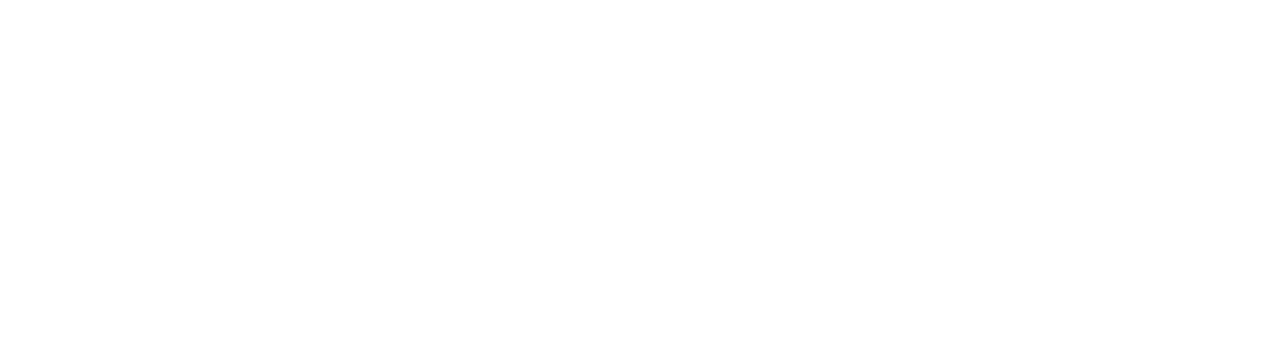
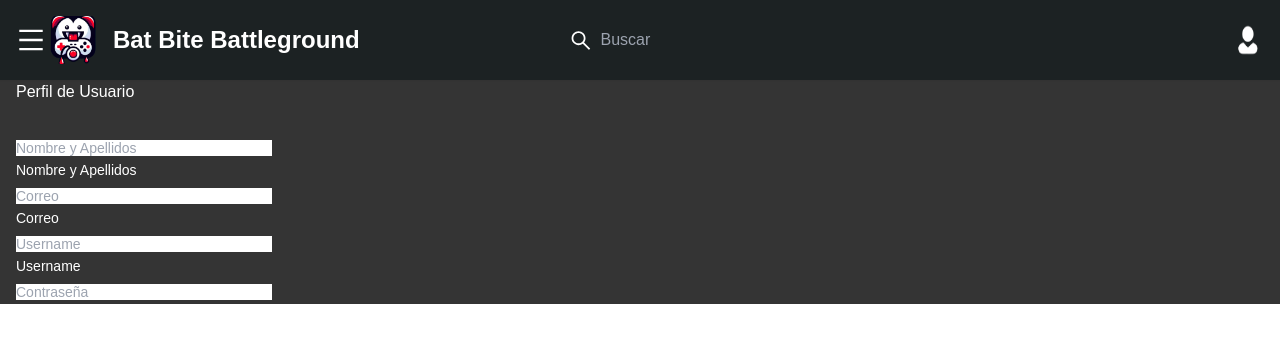
Before and after one commit to mariacornejor/PIISproject, a React (Vite) app: page /profile in a window 1280 px wide. Before the commit this address had no page. Shown: the top 342 px of the page. Built offline with nearby package versions, Linux system fonts and the light colour scheme.

Commit message:
Principio de profile

```diff
--- a/src/App.tsx
+++ b/src/App.tsx
@@ -3,6 +3,7 @@ import { BrowserRouter as Router, Routes, Route } from "react-router-dom";
 
 import Landing from "./pages/components/Landing";
 import GamePage from "./pages/GamePage";
+import Profile from "./pages/components/Profile";
 
 function App() {
   return (
@@ -10,6 +11,7 @@ function App() {
       <Routes>
         <Route path="/" element={<Landing />} />
         <Route path="/game" element={<GamePage />} />
+        <Route path="/profile" element={<Profile />} />
       </Routes>
     </Router>
   );
--- /dev/null
+++ b/src/pages/components/Profile.tsx
@@ -0,0 +1,40 @@
+import "react-multi-carousel/lib/styles.css";
+import Navbar from "../../ui/components/Navbar";
+import { Input } from "@material-tailwind/react";
+
+function Profile() {
+  return (
+    <div className="background bg-background">
+      <Navbar />
+      <div className="px-4 flex w-72 flex-col gap-6 text-white">
+        <h1 className="h-8">Perfil de Usuario</h1>
+        <Input
+          variant="static"
+          label="Nombre y Apellidos"
+          placeholder="Nombre y Apellidos"
+          crossOrigin=""
+        />
+        <Input
+          variant="static"
+          label="Correo"
+          placeholder="Correo"
+          crossOrigin=""
+        />
+        <Input
+          variant="static"
+          label="Username"
+          placeholder="Username"
+          crossOrigin=""
+        />
+        <Input
+          variant="static"
+          label="Contraseña"
+          placeholder="Contraseña"
+          crossOrigin=""
+        />
+      </div>
+    </div>
+  );
+}
+
+export default Profile;
--- a/src/ui/components/Navbar.tsx
+++ b/src/ui/components/Navbar.tsx
@@ -134,7 +134,7 @@ function Navbar() {
           <ul className="py-2" aria-labelledby="user-menu-button">
             <li>
               <Link
-                to="#"
+                to="/profile"
                 className="block px-4 py-2 text-sm text-gray-700 hover:bg-gray-100 dark:hover:bg-gray-600 dark:text-gray-200 dark:hover:text-white"
               >
                 Perfil
```
